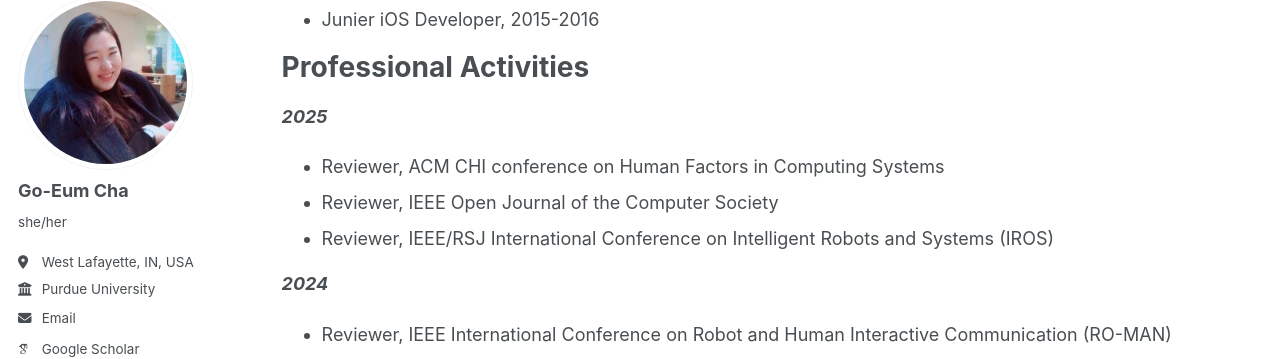
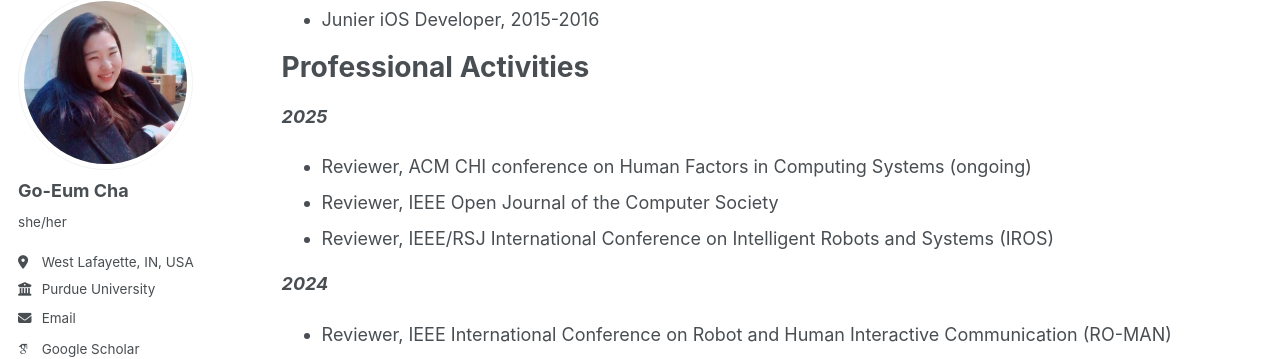
Before and after one commit to chagom/chagom.github.io, a Jekyll site: the page built from _pages/cv.md, in a window 1280 px wide and 900 px high, scrolled down 488 px. Shown: the part 104-463 px from the top of the window. Built offline with Jekyll 4.4.1, drawn with Linux system fonts in a browser that asks for light colours; some web fonts are replaced.

Commit message:
chi review

```diff
--- a/_pages/cv.md
+++ b/_pages/cv.md
@@ -30,7 +30,7 @@ Selected Work Experience
 Professional Activities
 ======
 ***2025***
-- Reviewer, ACM CHI conference on Human Factors in Computing Systems
+- Reviewer, ACM CHI conference on Human Factors in Computing Systems (ongoing)
 - Reviewer, IEEE Open Journal of the Computer Society
 - Reviewer, IEEE/RSJ International Conference on Intelligent Robots and Systems (IROS)
 
```
